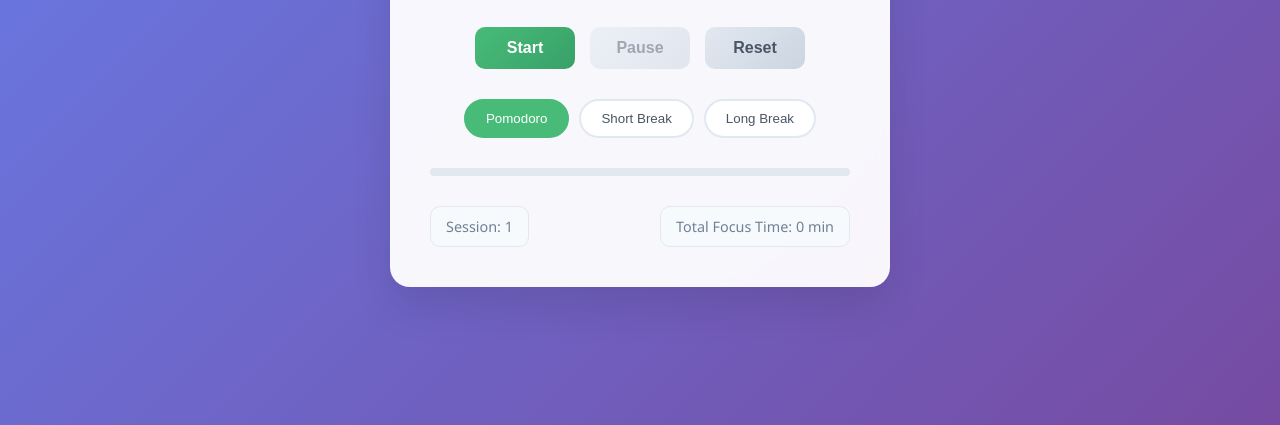
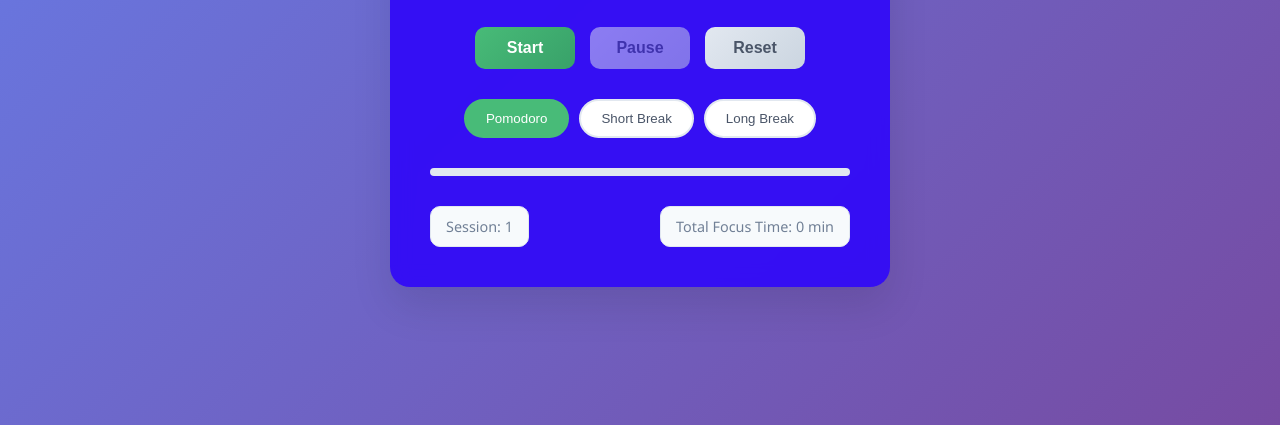
Before and after one commit to Adam-Apple/BYDA-Pomodoro, a plain HTML site: page index.html in a window 1280 px wide. Shown: the part 375-800 px from the top of the page. Drawn offline with Linux system fonts and the light colour scheme.

Commit message:
background

```diff
--- a/styles.css
+++ b/styles.css
@@ -15,7 +15,7 @@ body {
 }
 
 .container {
-    background: rgba(255, 255, 255, 0.95);
+    background: rgba(50, 11, 246, 0.95);
     backdrop-filter: blur(10px);
     border-radius: 20px;
     padding: 40px;
```
